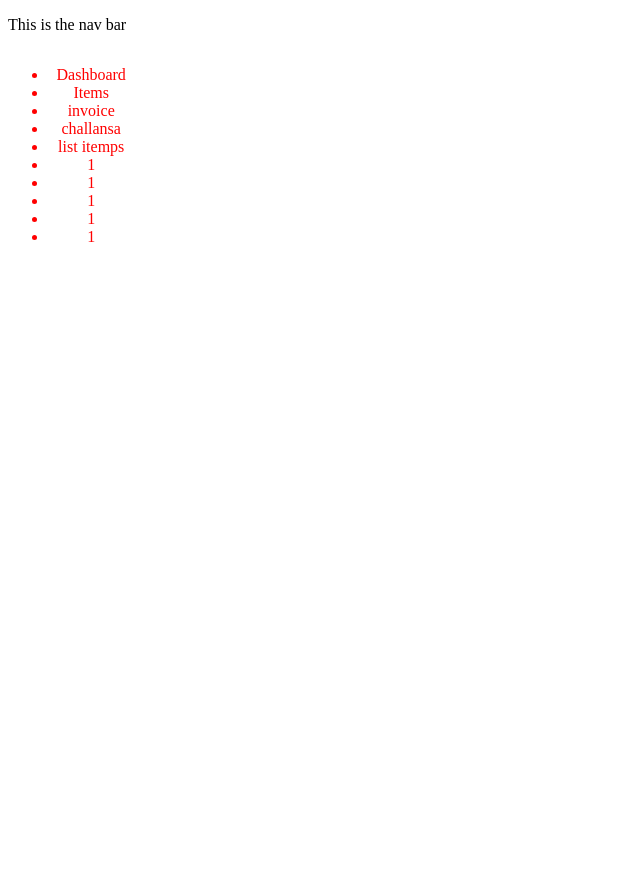
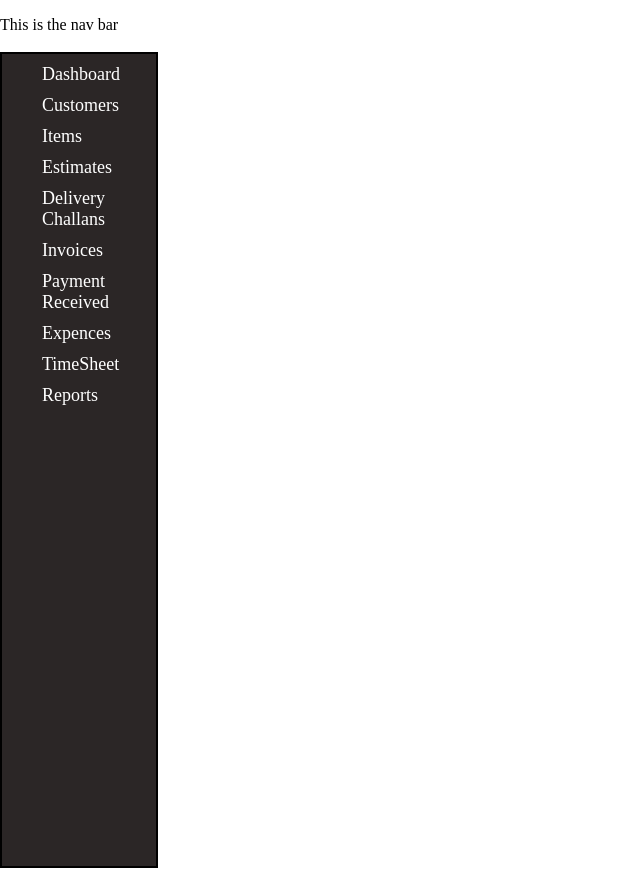
Before and after one commit to deepakkumar6/invoice-dsa, a Django app: template dsa/invoice/templates/invoice/base.html in a window 1280 px wide. Shown: the whole page, without its empty margins (0-640 px from the left). Before the commit the page ends 242 px from the top, so only its background shows below. Run offline with Django 3.2, Linux system fonts and the light colour scheme; the template is opened without the code that fills it, so the values that code supplies are empty.

Commit message:
side bar css added

```diff
--- a/dsa/invoice/static/css/main.css
+++ b/dsa/invoice/static/css/main.css
@@ -1,9 +1,32 @@
+body{
+    margin:0;
+    padding:0;
+}
 .maincontainer{
+    margin:0;
+    padding:0;
     display:flex;
     align-items: center;
     text-align: center;
-    color:red;
 }
 .sidebar{
-    width:10%;
+    margin:2px auto 5px 0px;
+    width:12%;
+    border: 2px solid black;
+    text-align: left;
+    background-color: rgb(43, 38, 38);
+    color:white;
 }
+.sidebarlist{
+    margin:2px auto 2px 0px;
+    padding: 10px auto 10px 0px;
+    list-style: none;
+    align-items: center;
+    height: 100vh;
+}
+li{
+    margin:10px 0px 10px 0px;
+    padding:10px auto 10px auto;
+    font-size: 18px;
+    font-weight: 500;
+}
--- a/dsa/invoice/templates/invoice/base.html
+++ b/dsa/invoice/templates/invoice/base.html
@@ -19,17 +19,17 @@
     </header>
     <div class="maincontainer">
         <div class="sidebar">
-            <ul>
+            <ul class="sidebarlist">
                 <li><a>Dashboard</a></li>
-                <li>Items</li>
-                <li>invoice</li>
-                <li>challansa</li>
-                <li>list itemps</li>
-                <li>1</li>
-                <li>1</li>
-                <li>1</li>
-                <li>1</li>
-                <li>1</li>
+                <li><a>Customers</a></li>
+                <li><a>Items</a></li>
+                <li><a>Estimates</a></li>
+                <li><a>Delivery Challans</a></li>
+                <li><a>Invoices</a></li>
+                <li><a>Payment Received</a></li>
+                <li><a>Expences</a></li>
+                <li><a>TimeSheet</a></li>
+                <li><a>Reports</a></li>
             </ul>
         </div>
         <div>
```
